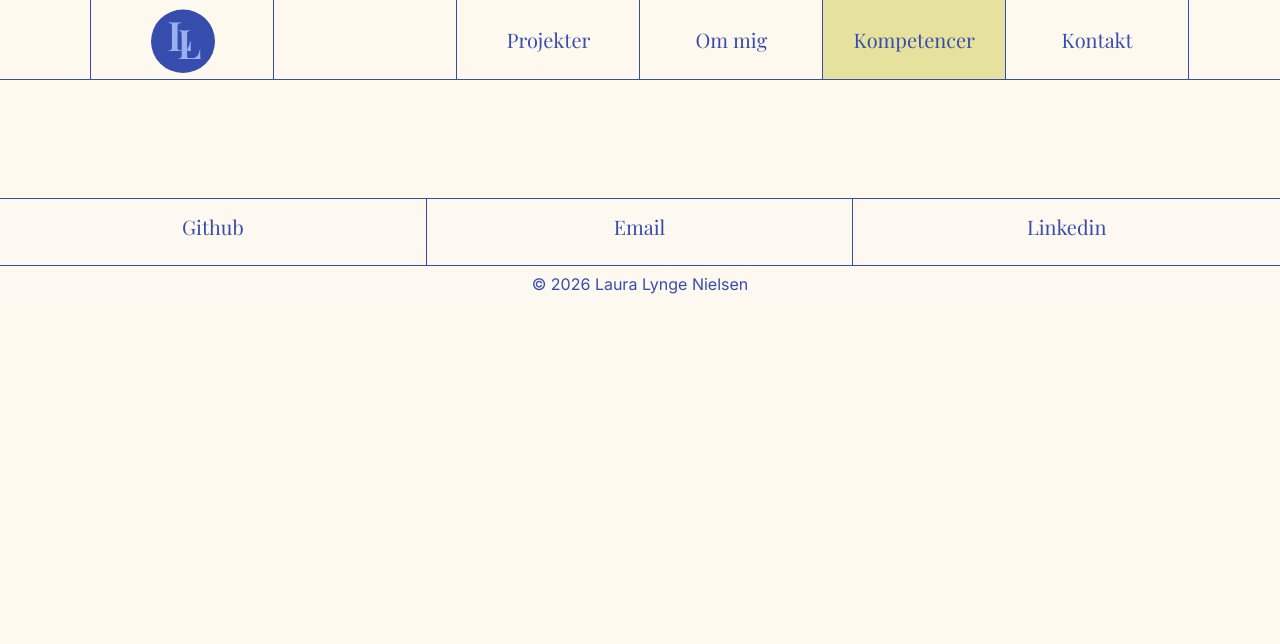
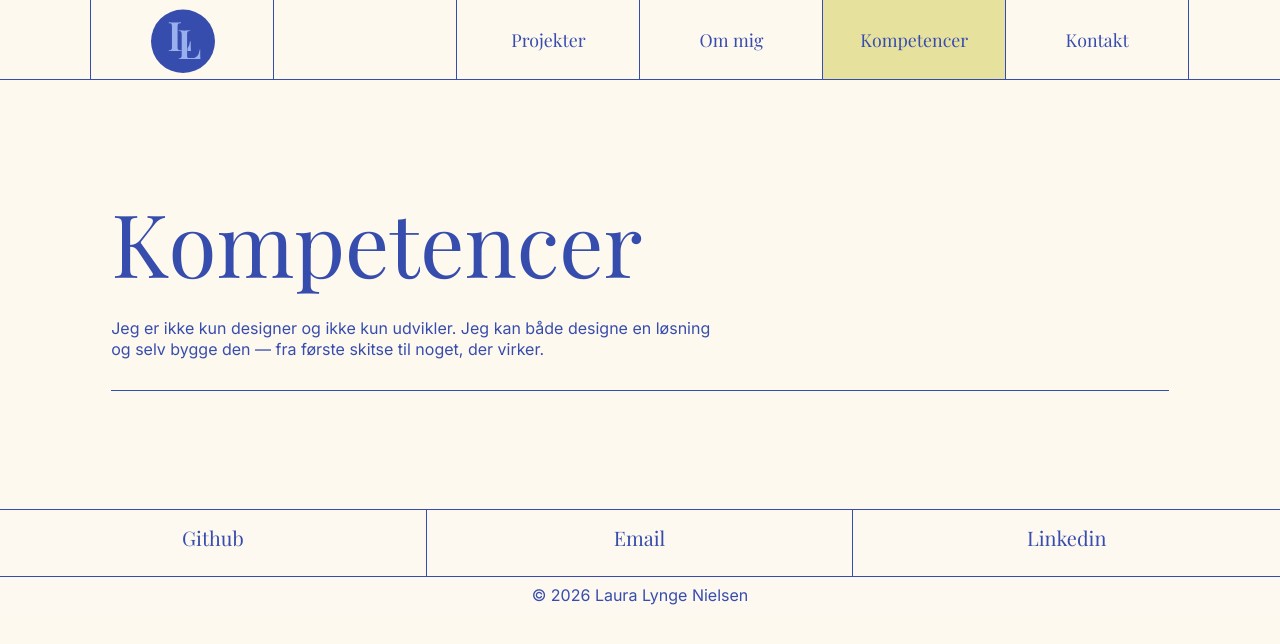
Before and after one commit to lauralynge/lauralynge.github.io, a React (Vite) app: page /kompetencer in a window 1280 px wide. Shown: the top 644 px of the page. Built offline with nearby package versions, Linux system fonts and the light colour scheme; a web font is replaced by a local one.

Commit message:
Add SkillsHero to Kompetencer page

```diff
--- a/src/components/Navbar.css
+++ b/src/components/Navbar.css
@@ -22,6 +22,8 @@
 /* Ingen margin og trimmet linjeboks, så teksten står i midten af cellen */
 .nav-link h3 {
   margin: 0;
+  /* 16 → 20px, så "Kompetencer" kan være i cellen på smalle skærme */
+  font-size: clamp(16px, 1.39vw, var(--font-h3));
   text-box: trim-both cap alphabetic;
 }
 
--- /dev/null
+++ b/src/components/SkillsHero.css
@@ -0,0 +1,36 @@
+.skills-hero {
+  display: flex;
+  flex-direction: column;
+  gap: clamp(20px, calc(1.14vw + 15.5px), 32px); /* 20 → 32px */
+  padding-top: clamp(48px, calc(7.62vw + 18.3px), 128px); /* 48 → 128px */
+  padding-bottom: clamp(24px, calc(0.76vw + 21px), 32px); /* 24 → 32px */
+  border-bottom: 1px solid var(--blue);
+}
+
+.skills-hero-title {
+  margin: 0;
+  font-family: var(--font-serif);
+  font-size: clamp(40px, calc(5.333vw + 19.2px), 96px); /* 40 → 96px */
+  font-weight: 400;
+  line-height: 1.05;
+}
+
+/* Intro: samme størrelse som på Om mig, men bredere (820px i Figma) */
+.skills-hero-intro {
+  max-width: 600px;
+  margin: 0;
+  font-size: clamp(16px, calc(0.571vw + 15.77px), 16px); /* 18 → 24px */
+  line-height: 1.3;
+}
+
+/* Mobil */
+@media (max-width: 767px) {
+  .skills-hero-title {
+    line-height: var(--line-mobile-display);
+    letter-spacing: var(--tracking-mobile-h1);
+  }
+
+  .skills-hero-intro {
+    line-height: var(--line-mobile-body);
+  }
+}
--- /dev/null
+++ b/src/components/SkillsHero.jsx
@@ -0,0 +1,21 @@
+import RevealText from "./RevealText";
+import MaskReveal from "./MaskReveal";
+import "./SkillsHero.css";
+
+// Øverste del af Kompetencer: overskrift og intro med streg under
+export default function SkillsHero() {
+  return (
+    <section className="skills-hero">
+      <RevealText as="h1" className="skills-hero-title">
+        Kompetencer
+      </RevealText>
+
+      <MaskReveal>
+        <p className="skills-hero-intro">
+          Jeg er ikke kun designer og ikke kun udvikler. Jeg kan både designe en
+          løsning og selv bygge den — fra første skitse til noget, der virker.
+        </p>
+      </MaskReveal>
+    </section>
+  );
+}
--- a/src/pages/SkillsPage.jsx
+++ b/src/pages/SkillsPage.jsx
@@ -1,8 +1,13 @@
+import SkillsHero from "../components/SkillsHero";
 import "./SkillsPage.css";
 
 // "Kompetencer – minimal – desktop" i Figma
 function SkillsPage() {
-  return <div className="skills-page"></div>;
+  return (
+    <div className="skills-page">
+      <SkillsHero />
+    </div>
+  );
 }
 
 export default SkillsPage;
```
